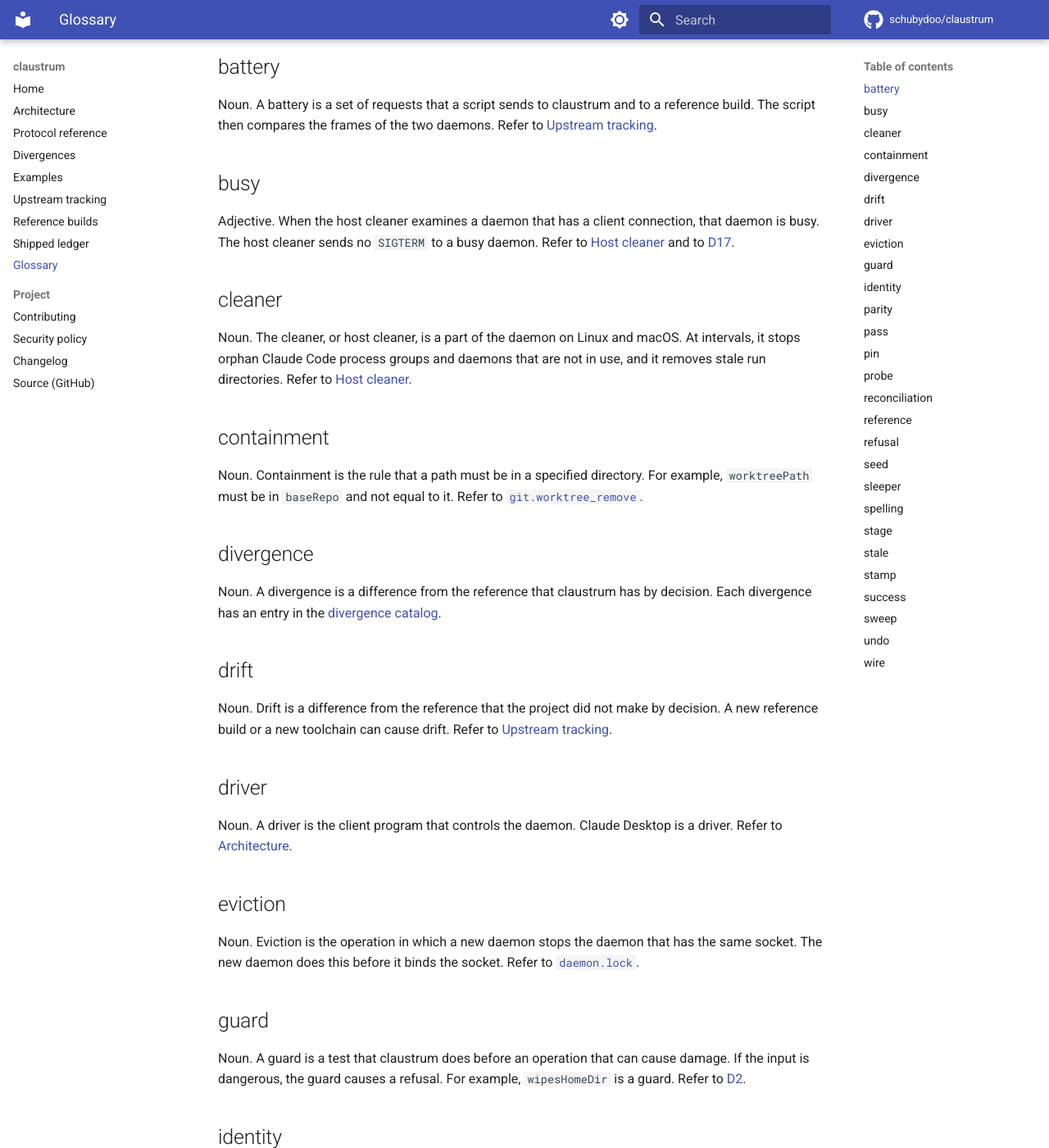
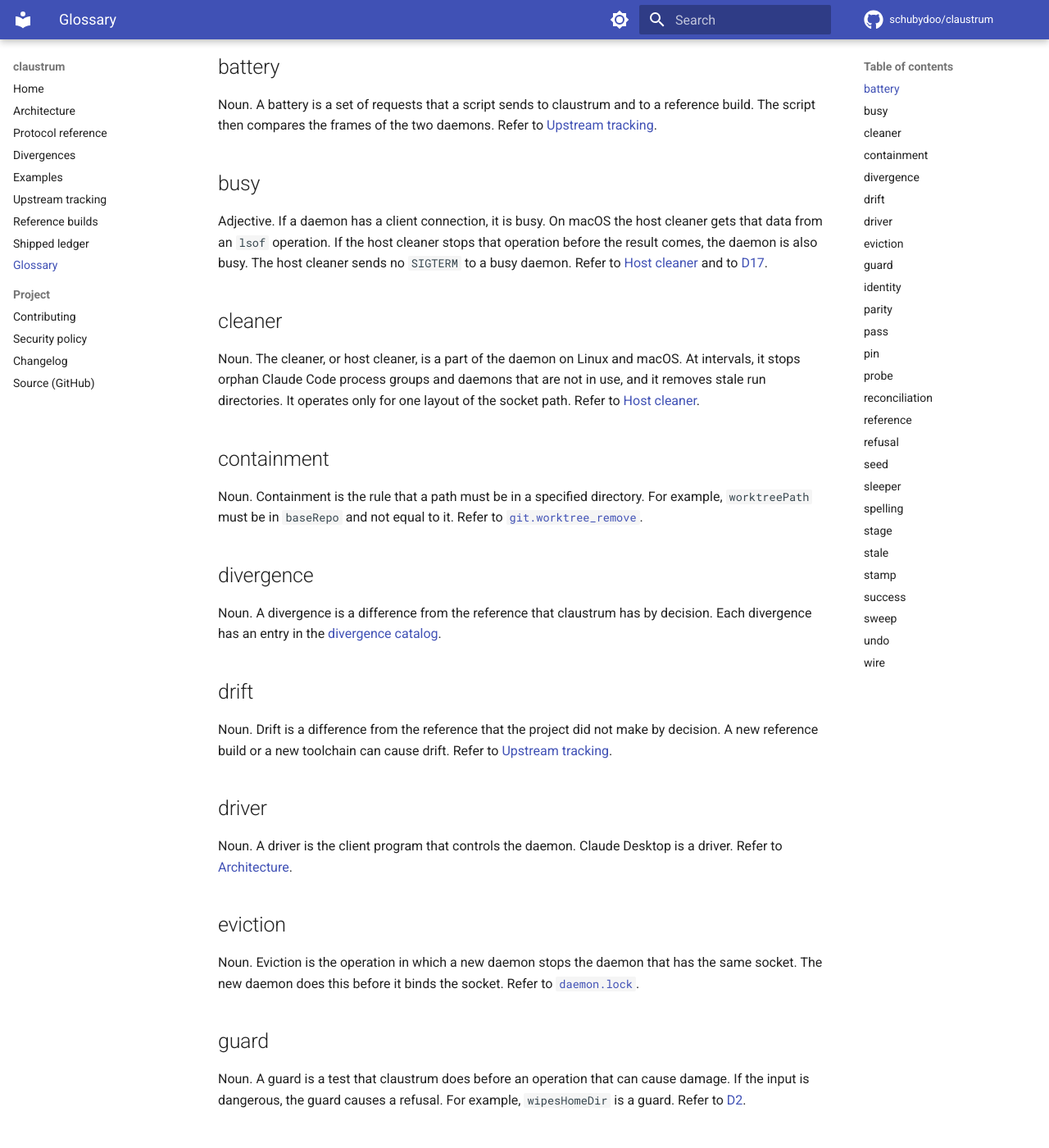
Before and after one commit to schubydoo/claustrum, an MkDocs documentation site: the page built from docs/GLOSSARY.md, in a window 1280 px wide and 1400 px high, scrolled down 207 px. Shown: the whole window at 82% size. Built offline with MkDocs 1.6.1 and Material for MkDocs 9.7.7, drawn with Linux system fonts in a browser that asks for light colours; comment, search, counter and statistics services are not loaded; some of the changed text lies outside the part shown.

Commit message:
docs: restore five meanings that the strict rewrite changed, and widen four glossary entries
Co-Authored-By: Claude Opus 5.5 <noreply@anthropic.com>

```diff
--- a/docs/GLOSSARY.md
+++ b/docs/GLOSSARY.md
@@ -12,9 +12,9 @@ to [Upstream tracking](UPSTREAM-TRACKING.md#step-3-authoritative-byte-for-byte-r
 
 ## busy
 
-Adjective. When the host cleaner examines a daemon that has a client
-connection, that daemon is busy. The host cleaner sends no `SIGTERM` to a busy
-daemon.
+Adjective. If a daemon has a client connection, it is busy. On macOS the
+host cleaner gets that data from an `lsof` operation. If the host cleaner
+stops that operation before the result comes, the daemon is also busy. The host cleaner sends no `SIGTERM` to a busy daemon.
 Refer to [Host cleaner](PROTOCOL.md#host-cleaner-off-wire-linux-and-macos) and
 to [D17](DIVERGENCES.md#d17).
 
@@ -22,7 +22,8 @@ to [D17](DIVERGENCES.md#d17).
 
 Noun. The cleaner, or host cleaner, is a part of the daemon on Linux and macOS.
 At intervals, it stops orphan Claude Code process groups and daemons that
-are not in use, and it removes stale run directories. Refer to
+are not in use, and it removes stale run directories. It operates only for one layout of the
+socket path. Refer to
 [Host cleaner](PROTOCOL.md#host-cleaner-off-wire-linux-and-macos).
 
 ## containment
@@ -67,7 +68,10 @@ Noun. This term has two uses:
 
 - The identity of a file or a directory is the value with which the OS
   identifies it. Two paths that have the same identity go to the same object.
-- The identity of a process is its PID together with its start time.
+- The identity of a process is the set of values with which the daemon knows
+  that process, for example its PID together with its start time.
+- The identity of a machine is the set of values with which the daemon knows
+  the host and its PID namespace.
 
 Refer to [`daemon.lock`](PROTOCOL.md#run-dir-lock-daemonlock).
 
@@ -75,7 +79,7 @@ Refer to [`daemon.lock`](PROTOCOL.md#run-dir-lock-daemonlock).
 
 Noun. Parity is the condition in which claustrum has the same behavior as the
 reference. A behavior that has parity is not a divergence. Refer to
-[Divergences](DIVERGENCES.md#the-one-hard-rule).
+[Divergences](DIVERGENCES.md#how-we-decide-the-rules).
 
 ## pass
 
@@ -122,8 +126,8 @@ reference", the word is part of the name of a document. Refer to
 
 ## refusal
 
-Noun. A refusal is a result in which claustrum does not do an operation
-because a rule or a guard rejects the input. The response or the output gives
+Noun. A refusal is a result in which an operation does not occur because a
+rule, a guard, the OS or the other program rejects it. The response or the output gives
 the cause. Refer to
 [catalog of error texts](PROTOCOL.md#error-string-catalogue).
 
```
Also changed, not shown: docs/index.md (+9 -9 lines).
